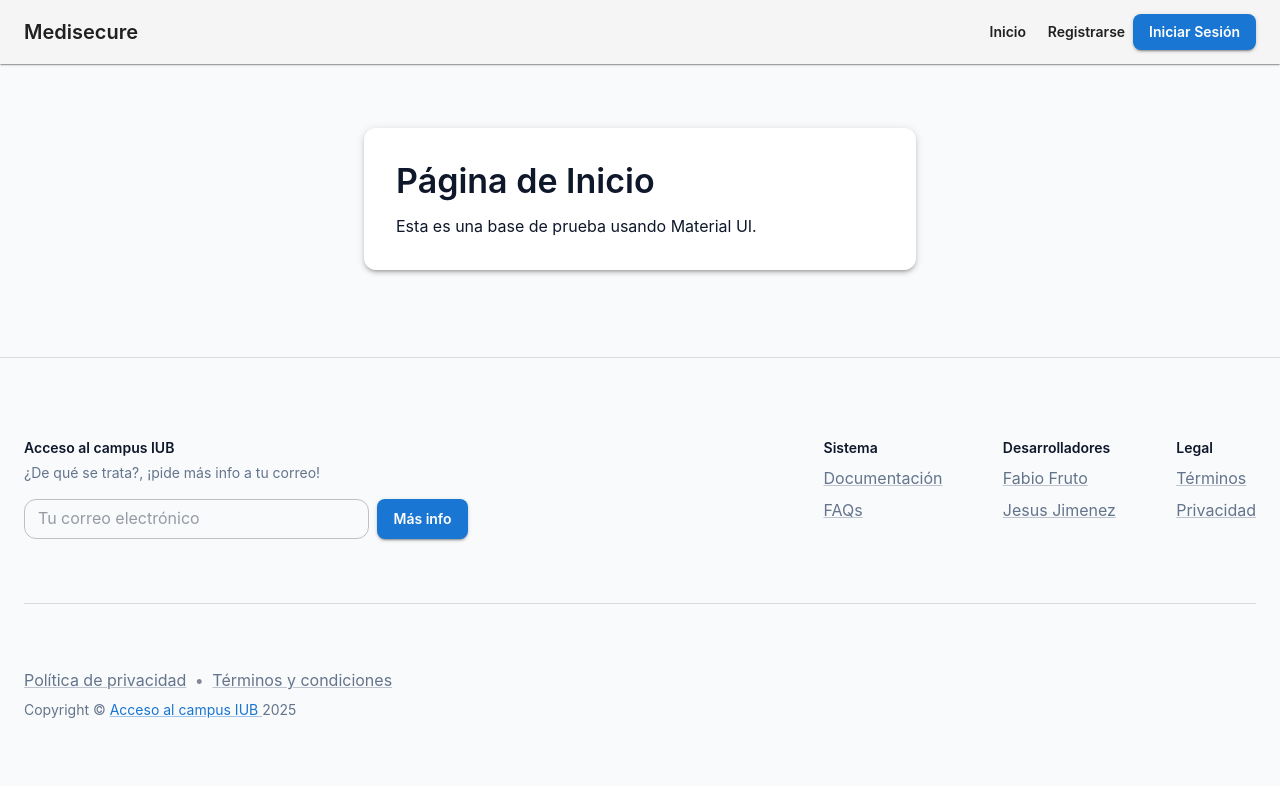
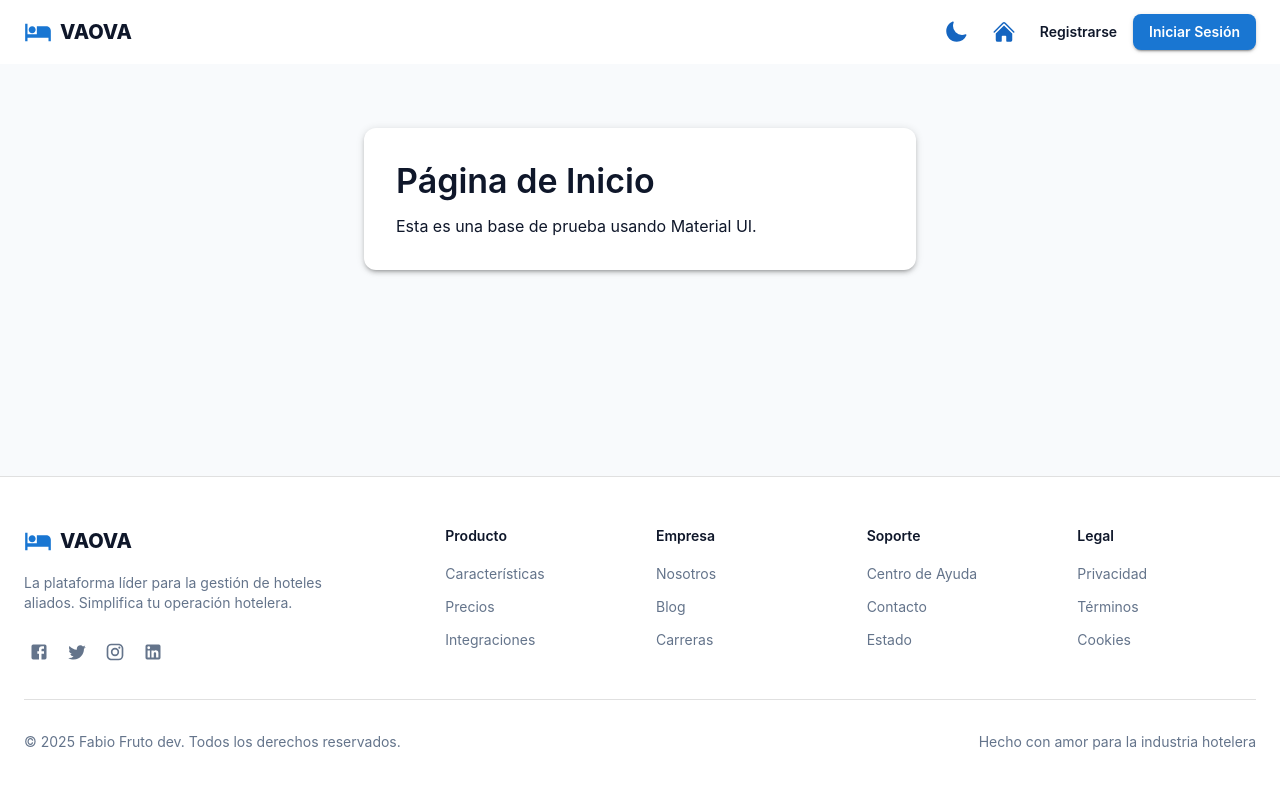
Before and after one commit to fabiofruto88/vaova-prueba-tecnica-ts, a React (Vite) app: page / in a window 1280 px wide. Shown: the top 786 px of the page. Built offline with nearby package versions, Linux system fonts and the light colour scheme.

Commit message:
cambios de icons y stilos en componentes de layout

```diff
--- a/package.json
+++ b/package.json
@@ -12,6 +12,7 @@
   "dependencies": {
     "@emotion/react": "^11.14.0",
     "@emotion/styled": "^11.14.1",
+    "@heroicons/react": "^2.2.0",
     "@mui/icons-material": "^7.3.2",
     "@mui/material": "^7.3.2",
     "axios": "^1.12.2",
--- a/src/config/navigation.config.tsx
+++ b/src/config/navigation.config.tsx
@@ -1,12 +1,12 @@
 // src/config/navigation.config.tsx
 import {
-  Dashboard as DashboardIcon,
-  People as PeopleIcon,
-  Inventory as InventoryIcon,
-  Assessment as AssessmentIcon,
-  Settings as SettingsIcon,
-  Person as PersonIcon,
-} from "@mui/icons-material";
+  HomeIcon as DashboardIcon,
+  UsersIcon as PeopleIcon,
+  ArchiveBoxIcon as InventoryIcon,
+  ChartBarIcon as AssessmentIcon,
+  Cog6ToothIcon as SettingsIcon,
+  UserIcon as PersonIcon,
+} from "@heroicons/react/24/outline";
 
 export interface NavigationItem {
   title: string;
--- a/src/layouts/components/AuthHeader.tsx
+++ b/src/layouts/components/AuthHeader.tsx
@@ -10,15 +10,14 @@ import {
   Box,
   Divider,
 } from "@mui/material";
-import {
-  Menu as MenuIcon,
-  Notifications,
-  AccountCircle,
-} from "@mui/icons-material";
+import { Bars3Icon } from "@heroicons/react/24/outline";
+import { Hotel as HotelIcon } from "@mui/icons-material";
 import { useState } from "react";
 import { useAuth } from "../../context/AuthContext";
+import { useTheme } from "@mui/material/styles";
 import { useNavigate } from "react-router-dom";
-/* import logo from "/src/img/logo.png"; */
+import { useThemeContext } from "../../context/theme-context";
+import { SunIcon, MoonIcon } from "@heroicons/react/24/solid";
 
 interface AuthHeaderProps {
   onMenuClick: () => void;
@@ -26,8 +25,10 @@ interface AuthHeaderProps {
 
 export default function AuthHeader({ onMenuClick }: AuthHeaderProps) {
   const { user, logout } = useAuth();
+  const theme = useTheme();
   const navigate = useNavigate();
   const [anchorEl, setAnchorEl] = useState<null | HTMLElement>(null);
+  const { isDarkMode, toggleTheme } = useThemeContext();
 
   const handleMenu = (event: React.MouseEvent<HTMLElement>) => {
     setAnchorEl(event.currentTarget);
@@ -43,7 +44,7 @@ export default function AuthHeader({ onMenuClick }: AuthHeaderProps) {
   };
 
   return (
-    <AppBar position="sticky" color="default" elevation={1}>
+    <AppBar position="sticky" color="inherit" elevation={0}>
       <Toolbar>
         {/* Botón menú (sidebar) */}
         <IconButton
@@ -53,27 +54,44 @@ export default function AuthHeader({ onMenuClick }: AuthHeaderProps) {
           onClick={onMenuClick}
           sx={{ mr: 2 }}
         >
-          <MenuIcon />
+          <Bars3Icon style={{ width: 24, height: 24 }} />
         </IconButton>
 
         {/* Logo */}
         <Box sx={{ display: "flex", alignItems: "center" }}>
           {/* <img src={logo} alt="Logo" style={{ height: 40, marginRight: 8 }} /> */}
-          <Typography variant="h6" component="div">
-            Campus IUB
+          <HotelIcon sx={{ color: "primary.main", fontSize: 28, mr: 1 }} />
+          <Typography variant="h6" component="div" fontWeight={800}>
+            VAOVA
           </Typography>
         </Box>
 
         <Box sx={{ flexGrow: 1 }} />
+        <IconButton onClick={toggleTheme} color="inherit">
+          {isDarkMode ? (
+            <SunIcon
+              style={{ width: 24, height: 24 }}
+              color={theme.palette.primary.dark}
+            />
+          ) : (
+            <MoonIcon
+              style={{ width: 24, height: 24 }}
+              color={theme.palette.primary.dark}
+            />
+          )}
+        </IconButton>
 
         {/* Notificaciones */}
-        <IconButton color="inherit">
-          <Notifications />
-        </IconButton>
+
+        {/*  <IconButton color="inherit">
+          <BellIcon style={{ width: 24, height: 24 }} />
+        </IconButton> */}
 
         {/* Usuario */}
         <IconButton onClick={handleMenu} color="inherit">
-          <Avatar sx={{ width: 32, height: 32 }}>
+          <Avatar
+            sx={{ width: 32, height: 32, bgcolor: theme.palette.primary.dark }}
+          >
             {user?.name?.charAt(0) || "U"}
           </Avatar>
         </IconButton>
@@ -98,23 +116,22 @@ export default function AuthHeader({ onMenuClick }: AuthHeaderProps) {
           </Box>
           <Divider />
           <MenuItem
+            sx={{ my: 1, mx: 1, borderRadius: 2 }}
             onClick={() => {
               handleClose();
               navigate("/perfil");
             }}
           >
-            Mi Perfil
+            Mi perfil
           </MenuItem>
+
+          <Divider />
           <MenuItem
-            onClick={() => {
-              handleClose();
-              navigate("/configuracion");
-            }}
+            sx={{ my: 1, mx: 1, borderRadius: 2 }}
+            onClick={handleLogout}
           >
-            Configuración
+            Cerrar Sesión
           </MenuItem>
-          <Divider />
-          <MenuItem onClick={handleLogout}>Cerrar Sesión</MenuItem>
         </Menu>
       </Toolbar>
     </AppBar>
--- a/src/layouts/components/Footer.tsx
+++ b/src/layouts/components/Footer.tsx
@@ -1,220 +1,135 @@
-// src/layouts/components/Footer.tsx
 import {
   Box,
-  Button,
   Container,
+  Typography,
+  Grid,
+  Link as MuiLink,
   IconButton,
-  Link,
-  Stack,
-  TextField,
-  Typography,
+  Divider,
 } from "@mui/material";
-import { useState } from "react";
-import { useRequest } from "../../hooks/useRequest";
-/* import logo from "/src/img/logo.png";
-import logo2 from "/src/img/logounib.png"; */
+import {
+  Facebook,
+  Twitter,
+  Instagram,
+  LinkedIn,
+  Hotel as HotelIcon,
+} from "@mui/icons-material";
 
-const logoStyle = {
-  width: "140px",
-  height: "auto",
+const footerLinks = {
+  producto: [
+    { label: "Características", href: "#" },
+    { label: "Precios", href: "#" },
+    { label: "Integraciones", href: "#" },
+  ],
+  empresa: [
+    { label: "Nosotros", href: "#" },
+    { label: "Blog", href: "#" },
+    { label: "Carreras", href: "#" },
+  ],
+  soporte: [
+    { label: "Centro de Ayuda", href: "#" },
+    { label: "Contacto", href: "#" },
+    { label: "Estado", href: "#" },
+  ],
+  legal: [
+    { label: "Privacidad", href: "#" },
+    { label: "Términos", href: "#" },
+    { label: "Cookies", href: "#" },
+  ],
 };
 
-const logoStyle2 = {
-  width: "50px",
-  height: "auto",
-};
-
-function Copyright() {
+export default function Footer() {
   return (
-    <Typography variant="body2" color="text.secondary" mt={1}>
-      {"Copyright © "}
-      <Link href="#">Acceso al campus IUB </Link>
-      {new Date().getFullYear()}
-    </Typography>
-  );
-}
-
-export default function Footer() {
-  const [email, setEmail] = useState("");
-  const { post, loading } = useRequest();
-
-  const handleSubmit = async (e: React.FormEvent) => {
-    e.preventDefault();
-
-    try {
-      await post("/masinfo", { correo: email }, false);
-      setEmail("");
-      alert("¡Gracias! Te enviaremos más información.");
-    } catch (error) {
-      console.error("Error:", error);
-    }
-  };
-
-  return (
-    <Container
-      maxWidth="xl"
+    <Box
       component="footer"
       sx={{
-        display: "flex",
-        flexDirection: "column",
-        alignItems: "center",
-        gap: { xs: 4, sm: 8 },
-        py: { xs: 8, sm: 10 },
-        textAlign: { sm: "center", md: "left" },
-        borderTop: "1px solid",
+        bgcolor: "background.paper",
+        borderTop: 1,
         borderColor: "divider",
-        mt: "auto", // Empuja el footer al fondo
+        mt: "auto",
       }}
     >
+      <Container maxWidth="xl" sx={{ py: 6 }}>
+        <Grid container spacing={4}>
+          <Grid size={{ xs: 12, md: 4 }}>
+            <Box sx={{ display: "flex", alignItems: "center", gap: 1, mb: 2 }}>
+              <HotelIcon sx={{ color: "primary.main", fontSize: 28 }} />
+              <Typography variant="h6" fontWeight={800}>
+                VAOVA
+              </Typography>
+            </Box>
+            <Typography
+              variant="body2"
+              color="text.secondary"
+              sx={{ mb: 3, maxWidth: 300 }}
+            >
+              La plataforma líder para la gestión de hoteles aliados. Simplifica
+              tu operación hotelera.
+            </Typography>
+            <Box sx={{ display: "flex", gap: 1 }}>
+              <IconButton size="small" sx={{ color: "text.secondary" }}>
+                <Facebook fontSize="small" />
+              </IconButton>
+              <IconButton size="small" sx={{ color: "text.secondary" }}>
+                <Twitter fontSize="small" />
+              </IconButton>
+              <IconButton size="small" sx={{ color: "text.secondary" }}>
+                <Instagram fontSize="small" />
+              </IconButton>
+              <IconButton size="small" sx={{ color: "text.secondary" }}>
+                <LinkedIn fontSize="small" />
+              </IconButton>
+            </Box>
+          </Grid>
+
+          {Object.entries(footerLinks).map(([category, links]) => (
+            <Grid size={{ xs: 6, sm: 3, md: 2 }} key={category}>
+              <Typography
+                variant="subtitle2"
+                fontWeight={600}
+                sx={{ mb: 2, textTransform: "capitalize" }}
+              >
+                {category}
+              </Typography>
+              <Box sx={{ display: "flex", flexDirection: "column", gap: 1.5 }}>
+                {links.map((link) => (
+                  <MuiLink
+                    key={link.label}
+                    href={link.href}
+                    underline="none"
+                    sx={{
+                      color: "text.secondary",
+                      fontSize: "0.875rem",
+                      "&:hover": { color: "primary.main" },
+                    }}
+                  >
+                    {link.label}
+                  </MuiLink>
+                ))}
+              </Box>
+            </Grid>
+          ))}
+        </Grid>
+
+        <Divider sx={{ my: 4 }} />
+
         <Box
           sx={{
             display: "flex",
             flexDirection: { xs: "column", sm: "row" },
-          width: "100%",
             justifyContent: "space-between",
+            alignItems: "center",
+            gap: 2,
           }}
         >
-        {/* Newsletter */}
-        <Box
-          component="form"
-          onSubmit={handleSubmit}
-          sx={{
-            display: "flex",
-            flexDirection: "column",
-            gap: 4,
-            minWidth: { xs: "100%", sm: "60%" },
-          }}
-        >
-          <Box sx={{ width: { xs: "100%", sm: "60%" } }}>
-            <Box sx={{ ml: "-15px" }}>
-              {/*  <img src={logo} style={logoStyle} alt="Logo" /> */}
-            </Box>
-            <Typography variant="body2" fontWeight={600} gutterBottom>
-              Acceso al campus IUB
+          <Typography variant="body2" color="text.secondary">
+            © 2025 Fabio Fruto dev. Todos los derechos reservados.
           </Typography>
-            <Typography variant="body2" color="text.secondary" mb={2}>
-              ¿De qué se trata?, ¡pide más info a tu correo!
+          <Typography variant="body2" color="text.secondary">
+            Hecho con amor para la industria hotelera
           </Typography>
-            <Stack direction="row" spacing={1} useFlexGap>
-              <TextField
-                size="small"
-                variant="outlined"
-                fullWidth
-                value={email}
-                onChange={(e) => setEmail(e.target.value)}
-                required
-                placeholder="Tu correo electrónico"
-                type="email"
-                disabled={loading}
-              />
-              <Button
-                type="submit"
-                variant="contained"
-                color="primary"
-                sx={{ flexShrink: 0 }}
-                disabled={loading}
-              >
-                {loading ? "Enviando..." : "Más info"}
-              </Button>
-            </Stack>
-          </Box>
-        </Box>
-
-        {/* Sistema */}
-        <Box
-          sx={{
-            display: { xs: "none", sm: "flex" },
-            flexDirection: "column",
-            gap: 1,
-          }}
-        >
-          <Typography variant="body2" fontWeight={600}>
-            Sistema
-          </Typography>
-          <Link color="text.secondary" href="#">
-            Documentación
-          </Link>
-          <Link color="text.secondary" href="#">
-            FAQs
-          </Link>
-        </Box>
-
-        {/* Desarrolladores */}
-        <Box
-          sx={{
-            display: { xs: "none", sm: "flex" },
-            flexDirection: "column",
-            gap: 1,
-          }}
-        >
-          <Typography variant="body2" fontWeight={600}>
-            Desarrolladores
-          </Typography>
-          <Link
-            color="text.secondary"
-            href="https://www.instagram.com/fabiofruto8/"
-            target="_blank"
-          >
-            Fabio Fruto
-          </Link>
-          <Link
-            color="text.secondary"
-            href="https://www.instagram.com/jesulin_jimenez"
-            target="_blank"
-          >
-            Jesus Jimenez
-          </Link>
-        </Box>
-
-        {/* Legal */}
-        <Box
-          sx={{
-            display: { xs: "none", sm: "flex" },
-            flexDirection: "column",
-            gap: 1,
-          }}
-        >
-          <Typography variant="body2" fontWeight={600}>
-            Legal
-          </Typography>
-          <Link color="text.secondary" href="#">
-            Términos
-          </Link>
-          <Link color="text.secondary" href="#">
-            Privacidad
-          </Link>
-        </Box>
-      </Box>
-
-      {/* Bottom */}
-      <Box
-        sx={{
-          display: "flex",
-          justifyContent: "space-between",
-          pt: { xs: 4, sm: 8 },
-          width: "100%",
-          borderTop: "1px solid",
-          borderColor: "divider",
-        }}
-      >
-        <div>
-          <Link color="text.secondary" href="#">
-            Política de privacidad
-          </Link>
-          <Typography display="inline" sx={{ mx: 0.5, opacity: 0.5 }}>
-            &nbsp;•&nbsp;
-          </Typography>
-          <Link color="text.secondary" href="#">
-            Términos y condiciones
-          </Link>
-          <Copyright />
-        </div>
-        <Stack direction="row" justifyContent="left" spacing={1} useFlexGap>
-          <IconButton color="inherit" href="#" aria-label="Logo UIB">
-            {/*  <img src={logo2} style={logoStyle2} alt="Logo de UIB" /> */}
-          </IconButton>
-        </Stack>
         </Box>
       </Container>
+    </Box>
   );
 }
--- a/src/layouts/components/PublicHeader.tsx
+++ b/src/layouts/components/PublicHeader.tsx
@@ -1,13 +1,27 @@
 // src/layouts/components/PublicHeader.tsx
-import { AppBar, Toolbar, Button, Box, Typography } from "@mui/material";
+import {
+  AppBar,
+  Toolbar,
+  Button,
+  Box,
+  Typography,
+  IconButton,
+  useTheme,
+  Stack,
+} from "@mui/material";
 import { useNavigate } from "react-router-dom";
-/* import logo from "/src/img/logo.png"; */
+import { Hotel as HotelIcon } from "@mui/icons-material";
+import { SunIcon, MoonIcon, HomeIcon } from "@heroicons/react/24/solid";
+
+import { useThemeContext } from "../../context/theme-context";
 
 export default function PublicHeader() {
   const navigate = useNavigate();
+  const theme = useTheme();
+  const { isDarkMode, toggleTheme } = useThemeContext();
 
   return (
-    <AppBar position="sticky" color="default" elevation={1}>
+    <AppBar position="sticky" color="inherit" elevation={0}>
       <Toolbar>
         {/* Logo */}
         <Box
@@ -15,23 +29,40 @@ export default function PublicHeader() {
           onClick={() => navigate("/")}
         >
           {/*  <img src={logo} alt="Logo" style={{ height: 40, marginRight: 8 }} /> */}
-          <Typography variant="h6" component="div">
-            Medisecure
+          <HotelIcon sx={{ color: "primary.main", fontSize: 28, mr: 1 }} />
+          <Typography variant="h6" component="div" fontWeight={800}>
+            VAOVA
           </Typography>
         </Box>
-
-        <Box sx={{ flexGrow: 1 }} />
-
+        <Box sx={{ flexGrow: 1, gap: 1 }} />
+        <Stack direction="row" spacing={1} alignItems="center">
+          <IconButton onClick={toggleTheme} color="inherit">
+            {isDarkMode ? (
+              <SunIcon
+                style={{ width: 24, height: 24 }}
+                color={theme.palette.primary.dark}
+              />
+            ) : (
+              <MoonIcon
+                style={{ width: 24, height: 24 }}
+                color={theme.palette.primary.dark}
+              />
+            )}
+          </IconButton>{" "}
           {/* Navegación */}
-        <Button color="inherit" onClick={() => navigate("/")}>
-          Inicio
-        </Button>
+          <IconButton color="inherit" onClick={() => navigate("/")}>
+            <HomeIcon
+              style={{ width: 24, height: 24 }}
+              color={theme.palette.primary.dark}
+            />
+          </IconButton>
           <Button color="inherit" onClick={() => navigate("/register")}>
             Registrarse
           </Button>
           <Button variant="contained" onClick={() => navigate("/login")}>
             Iniciar Sesión
           </Button>
+        </Stack>
       </Toolbar>
     </AppBar>
   );
--- a/src/layouts/components/Sidebar.tsx
+++ b/src/layouts/components/Sidebar.tsx
@@ -11,8 +11,10 @@ import {
   Divider,
   Typography,
   Chip,
+  Button,
+  Stack,
 } from "@mui/material";
-import { ExpandLess, ExpandMore } from "@mui/icons-material";
+import { ChevronUpIcon, ChevronDownIcon } from "@heroicons/react/24/outline";
 import { useState } from "react";
 import { useNavigate, useLocation } from "react-router-dom";
 import { useAuth } from "../../context/AuthContext";
@@ -32,7 +34,7 @@ export default function Sidebar({
   onClose,
   drawerWidth = 240,
 }: SidebarProps) {
-  const { user, hasModule } = useAuth();
+  const { user, hasModule, logout } = useAuth();
   const navigate = useNavigate();
   const location = useLocation();
   const [openItems, setOpenItems] = useState<{ [key: string]: boolean }>({});
@@ -76,7 +78,7 @@ export default function Sidebar({
     const active = isActive(item.path);
 
     return (
-      <Box key={item.path}>
+      <Box key={item.path} sx={{ mx: 1, my: 1 }}>
         <ListItem disablePadding>
           <ListItemButton
             onClick={() => handleItemClick(item)}
@@ -84,11 +86,19 @@ export default function Sidebar({
             sx={{
               pl: 2 + level * 2,
               bgcolor: active ? "action.selected" : "transparent",
+              borderRadius: 2,
             }}
           >
-            <ListItemIcon>{item.icon}</ListItemIcon>
+            <ListItemIcon sx={{ minWidth: 24, mr: 1 }}>
+              {item.icon}
+            </ListItemIcon>
             <ListItemText primary={item.title} />
-            {hasChildren && (isOpen ? <ExpandLess /> : <ExpandMore />)}
+            {hasChildren &&
+              (isOpen ? (
+                <ChevronUpIcon style={{ width: 20, height: 20 }} />
+              ) : (
+                <ChevronDownIcon style={{ width: 20, height: 20 }} />
+              ))}
           </ListItemButton>
         </ListItem>
 
@@ -112,9 +122,14 @@ export default function Sidebar({
       sx={{
         width: drawerWidth,
         flexShrink: 0,
+        border: "none",
+
         "& .MuiDrawer-paper": {
           width: drawerWidth,
           boxSizing: "border-box",
+          borderTopRightRadius: 20,
+          borderBottomRightRadius: 20,
+          border: "none",
         },
       }}
     >
@@ -130,7 +145,39 @@ export default function Sidebar({
       <Divider />
 
       {/* Navegación */}
-      <List>{availableItems.map((item) => renderNavItem(item))}</List>
+      <Stack
+        sx={{
+          flexDirection: "column",
+          justifyContent: "space-between",
+          flex: 1,
+          //mb: 1,
+        }}
+      >
+        <List sx={{ flex: 1 }}>
+          {availableItems.map((item) => renderNavItem(item))}
+        </List>
+        <Box>
+          <Divider sx={{ width: "100%", mb: 1 }} />
+          <Box
+            sx={{
+              display: "flex",
+              justifyContent: "center",
+
+              padding: 1,
+            }}
+          >
+            <Button
+              variant="outlined"
+              color="error"
+              fullWidth
+              onClick={logout}
+              sx={{ borderRadius: 2 }}
+            >
+              Cerrar Sesión
+            </Button>
+          </Box>
+        </Box>
+      </Stack>
     </Drawer>
   );
 }
--- a/src/lib/simulatedEndpoints.ts
+++ b/src/lib/simulatedEndpoints.ts
@@ -301,7 +301,7 @@ export const seedDatabase = (): void => {
   if (users.length === 0) {
     const adminUser: User = {
       id: "user-admin",
-      name: "Admin",
+      name: "Fabio fruto",
       email: "admin@vaova.com",
       password: "admin123",
       role: "admin",
```
Also changed, not shown: 1 other file (tests, documents, lock files or other folders). Lines whose indentation alone changed are shown as unchanged.
